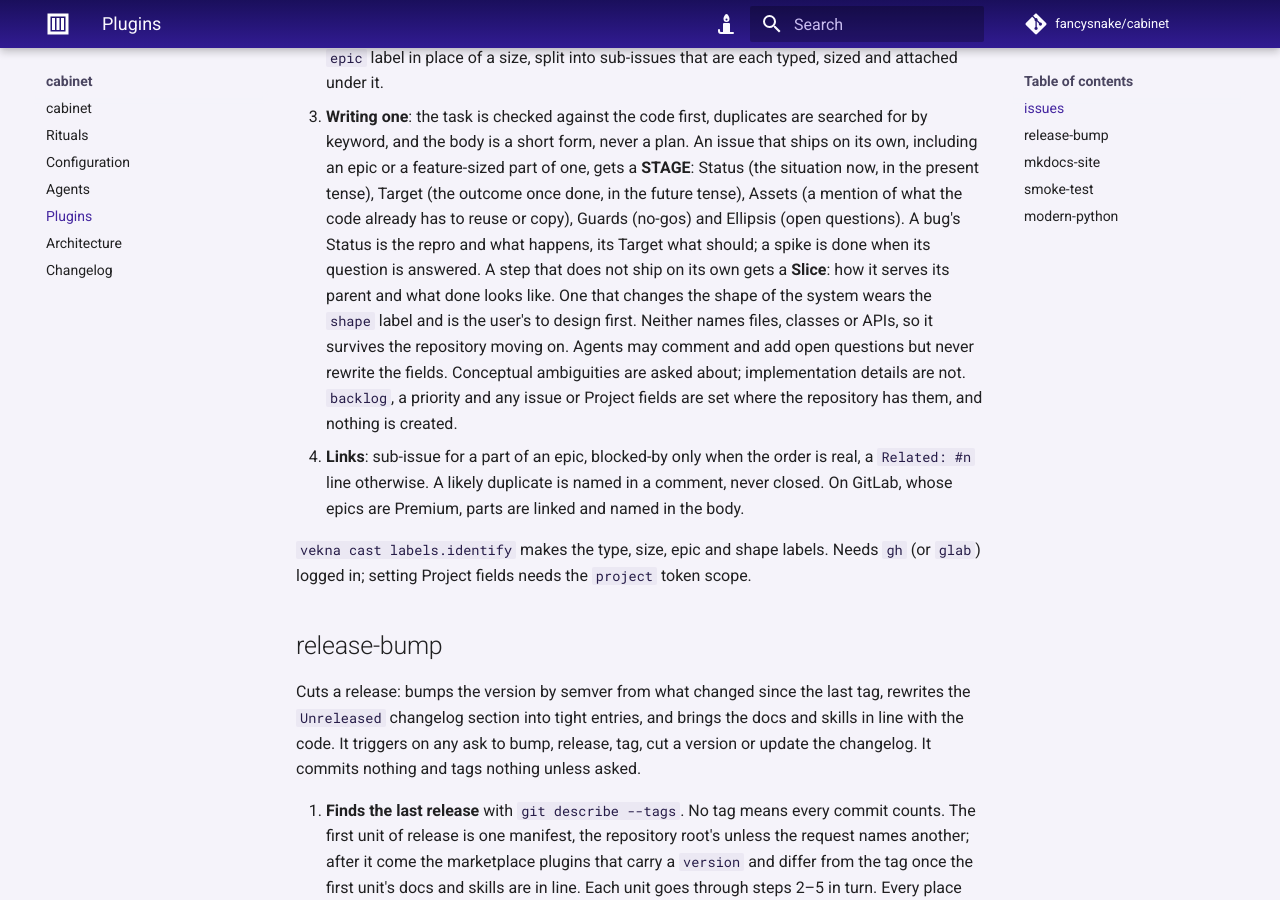
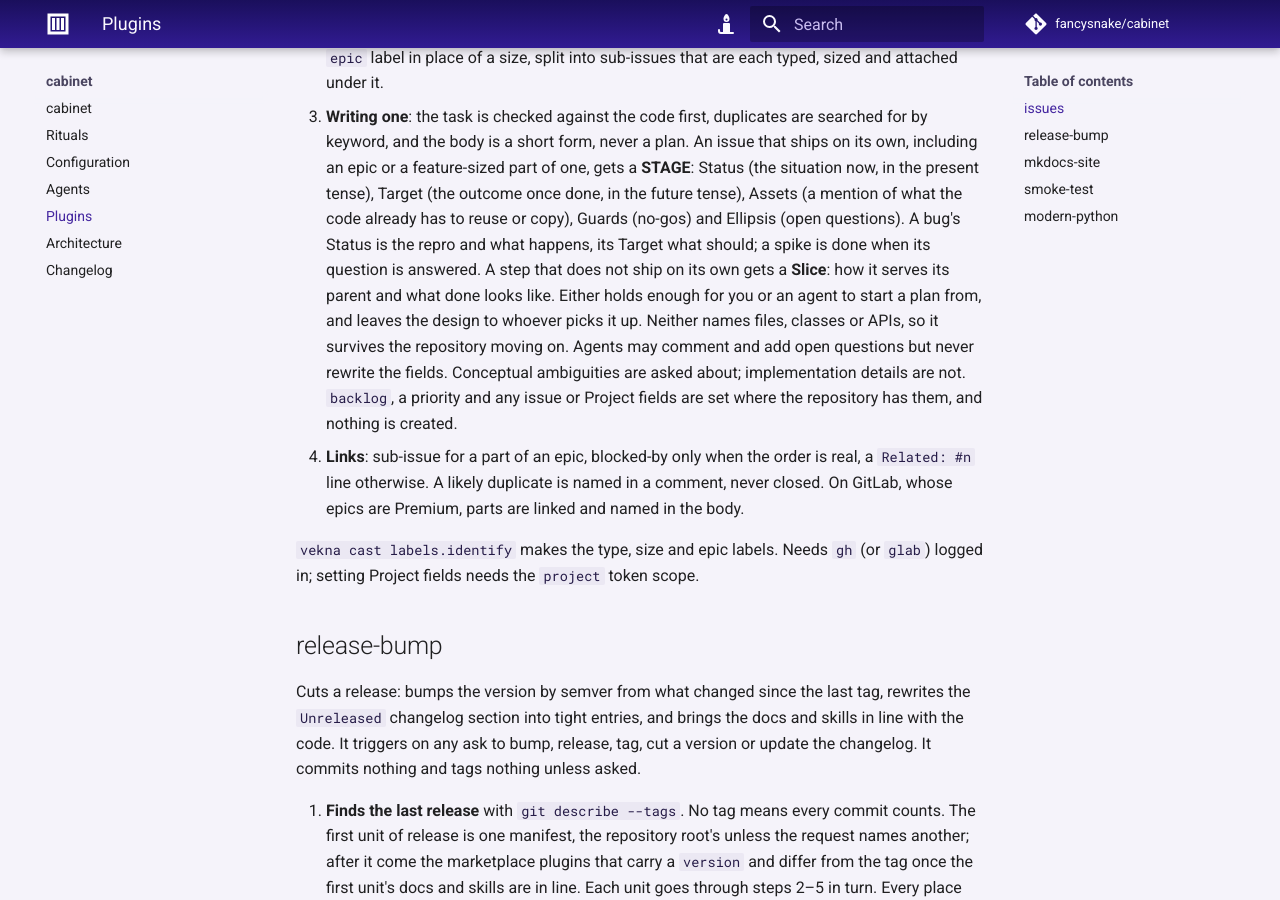
Before and after one commit to fancysnake/cabinet, an MkDocs documentation site: the page built from docs/plugins.md, in a window 1280 px wide and 900 px high, scrolled down 1201 px. Built offline with MkDocs 1.6.1 and Material for MkDocs 9.7.7, drawn with Linux system fonts in a browser that asks for light colours; comment, search, counter and statistics services are not loaded.

Commit message:
feat: drop the shape label; write issues any reader can plan from
A per-issue shape verdict needed every issue in the backlog judged and
labelled. Nobody routes on it: the user or an agent may take any issue.
The skill now asks that an issue carry the problem, the outcome and the
limits, enough for either reader to start a plan, and leave the design
to whoever picks it up.

Co-Authored-By: Claude Opus 5.5 (1M context) <noreply@anthropic.com>

```diff
--- a/CHANGELOG.md
+++ b/CHANGELOG.md
@@ -22,10 +22,8 @@ and this project adheres to [Semantic Versioning].
 
 - `issues` skill: an issue body is a STAGE (Status, Target, Assets,
   Guards, Ellipsis) when it ships on its own, or a Slice (why it serves
-  the parent, done when) for a step that does not, never a plan.
-- `identify` puts a `shape` label on an issue or sub-issue that changes the
-  shape of the system, so the user designs it before an agent takes it.
-  `labels.identify` makes the label.
+  the parent, done when) for a step that does not, never a plan, so
+  you or an agent can start one from it.
 - **Breaking:** `[cabinet.ci]` lists jobs as `[cabinet.ci.jobs.<prefix>]`
   tables with an optional `covering` key, replacing `gate_checks`,
   `cover_checks` and `patch_check`. `refresh` reads the jobs that are not
--- a/docs/plugins.md
+++ b/docs/plugins.md
@@ -48,9 +48,8 @@ its agent read it too, from `identify_skill`.
    (open questions). A bug's Status is the repro and what happens, its Target what
    should; a spike is done when its question is answered. A step that does
    not ship on its own gets a **Slice**: how it serves its parent and what
-   done looks like. One that
-   changes the shape of the system wears the `shape` label and is the user's
-   to design first. Neither names files, classes or APIs, so it survives the
+   done looks like. Either holds enough for you or an agent to start a plan
+   from, and leaves the design to whoever picks it up. Neither names files, classes or APIs, so it survives the
    repository moving on. Agents may comment and add open questions but never
    rewrite the fields. Conceptual ambiguities are asked about; implementation
    details are not. `backlog`, a priority and any issue or Project fields are
@@ -60,7 +59,7 @@ its agent read it too, from `identify_skill`.
    comment, never closed. On GitLab, whose epics are Premium, parts are linked
    and named in the body.
 
-`vekna cast labels.identify` makes the type, size, epic and shape labels.
+`vekna cast labels.identify` makes the type, size and epic labels.
 Needs `gh` (or `glab`) logged in; setting Project fields needs the `project`
 token scope.
 
--- a/docs/rituals.md
+++ b/docs/rituals.md
@@ -142,8 +142,7 @@ number first:
    what the issue is — a type (`feature`, `edit`, `chore`, `spike`, `bug`) and
    a size (`S`, `M`, `L`), or `epic` in place of a size with the sub-issues it
    should be split into, plus the open issues already part of it and the ones
-   blocking it, and `shape` on an issue or part that changes the shape of
-   the system. An issue it could not size is left unsized, which the report
+   blocking it. An issue it could not size is left unsized, which the report
    tells apart from an epic.
 3. The ritual puts that on the forge: the labels, then each sub-issue opened,
    labelled and attached under its epic, then the links. A write the forge
@@ -180,8 +179,8 @@ it before the first sweep when `labels` was not, and again after changing
 ## labels.identify
 
 *Conjuration.* Makes the labels `identify` puts on issues: the five types, the
-three sizes, `epic` and `shape`. Cast it before the first `identify` when
-`labels` was not. The names are fixed, because the `issues` skill names them too.
+three sizes and `epic`. Cast it before the first `identify` when `labels` was
+not. The names are fixed, because the `issues` skill names them too.
 
 ## Flags
 
```
Also changed, not shown: plugins/issues/skills/issues/SKILL.md (+6 -7 lines), 7 other files.
